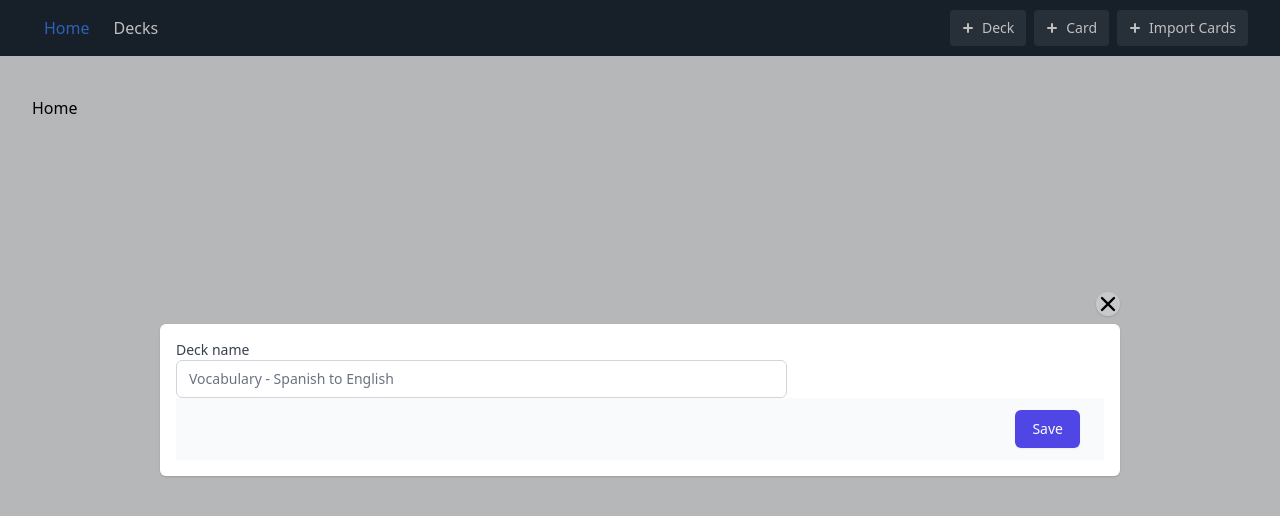
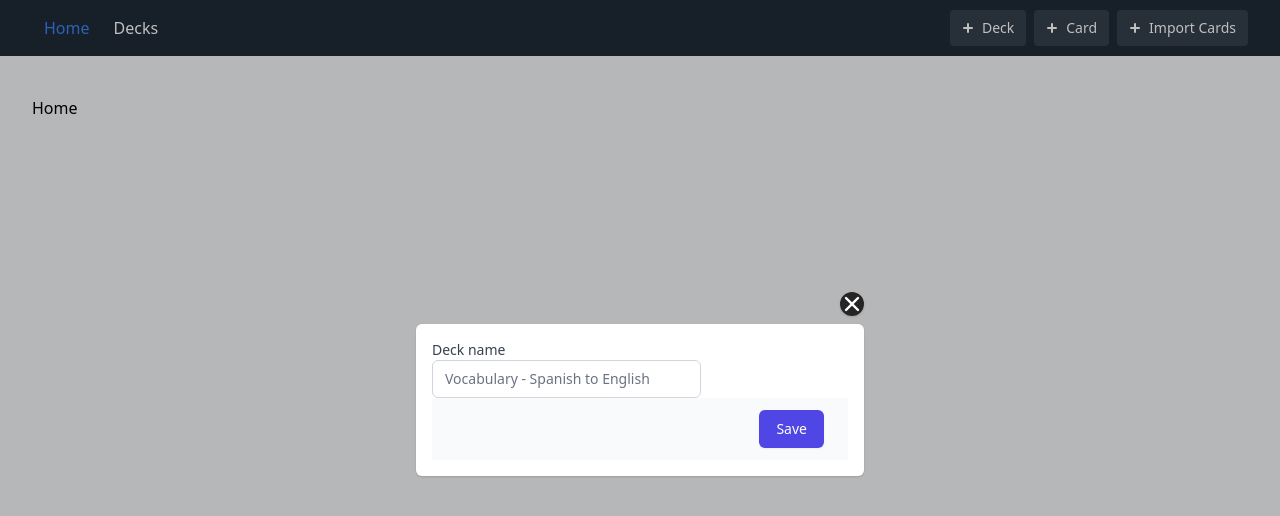
Before and after one commit to ByMykel/Yelena, a Vue app in the folder frontend/: page / in a window 1280 px wide. Both pictures are taken after a click on the button "Deck". Shown: the top 516 px of the page. Built offline with nearby package versions, Linux system fonts and the light colour scheme; no server answers.

Commit message:
style: refactor with headwind.

```diff
--- a/frontend/src/components/Modal.vue
+++ b/frontend/src/components/Modal.vue
@@ -1,40 +1,16 @@
 <template>
     <div
         v-show="show"
-        class="
-            fixed
-            inset-0
-            w-full
-            h-screen
-            bg-black bg-opacity-25
-            flex
-            items-center
-            justify-center
-            z-50
-        "
+        class="fixed inset-0 z-50 flex items-center justify-center w-full h-screen bg-black bg-opacity-25 "
     >
-        <div class="w-full mx-2 sm:w-3/4">
+        <div class="w-full mx-2" style="max-width: 28rem">
             <div class="relative">
                 <button
-                    class="
-                        absolute
-                        right-0
-                        -top-8
-                        bg-white bg-opacity-25
-                        hover:bg-opacity-100
-                        cursor-pointer
-                        rounded-full
-                        w-6
-                        h-6
-                        shadow
-                        flex
-                        items-center
-                        justify-center
-                    "
+                    class="absolute right-0 flex items-center justify-center w-6 h-6 bg-black rounded-full shadow cursor-pointer bg-opacity-80 -top-8 hover:bg-opacity-100"
                     @click="$parent.$emit('close-modal')"
                 >
                     <svg
-                        class="w-6 h-6"
+                        class="w-6 h-6 text-white"
                         fill="currentColor"
                         viewBox="0 0 20 20"
                         xmlns="http://www.w3.org/2000/svg"
@@ -48,7 +24,7 @@
                 </button>
             </div>
             <div
-                class="rounded-md bg-white shadow overflow-y-auto p-4"
+                class="p-4 overflow-y-auto bg-white rounded-md shadow"
                 style="max-height: calc(100vh - 150px)"
             >
                 <slot></slot>
```
